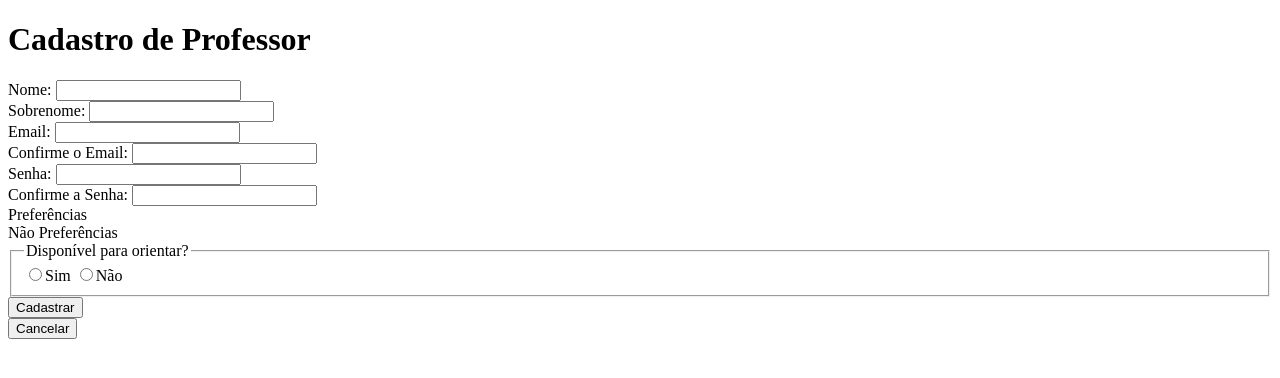
After one commit to Aerther/Estagirando, a PHP site: page /cadastroProfessor.php in a window 1280 px wide. The commit adds this page. Shown: the top 378 px of the page. Run offline with PHP 8.4, Linux system fonts and the light colour scheme.

Commit message:
UC2 back, UC3 back, UC4 front

```diff
--- /dev/null
+++ b/cadastroProfessor.php
@@ -0,0 +1,60 @@
+<!DOCTYPE html>
+<html lang="pt-br">
+<head>
+    <meta charset="UTF-8">
+    <meta name="viewport" content="width=device-width, initial-scale=1.0">
+    <title>Cadastro Professor</title>
+</head>
+<body>
+    <h1>Cadastro de Professor</h1>
+    <div class="container">
+    <form action="" method="post">
+        <section>
+            <label for="nome">Nome:</label>
+            <input type="text" name="nome" required>
+        </section>
+        <section>
+            <label for="sobrenome">Sobrenome:</label>
+            <input type="text" name="sobrenome" required>
+        </section>
+        <section>
+            <label for="email">Email:</label>
+            <input type="email" name="email" required>
+        </section>
+        <section>
+            <label for="confEmail">Confirme o Email:</label>
+            <input type="email" name="confEmail" required>
+        </section>
+        <section>
+            <label for="senha">Senha:</label>
+            <input type="password" name="senha" required>
+        </section>
+        <section>
+            <label for="confSenha">Confirme a Senha:</label>
+            <input type="password" name="confSenha" required>
+        </section>
+        <section>
+            <label for="pref">Preferências</label>
+
+        </section>
+        <section>
+            <label for="nPref">Não Preferências</label>
+            <!--Puxar do banco quais as preferencias e não preferencias-->
+
+        </section>
+        <section>
+            <fieldset>
+                <legend>Disponível para orientar?</legend>
+                <label><input type="radio" name="disponivel" value="sim">Sim</label>
+                <label><input type="radio" name="disponivel" value="nao">Não</label>
+            </fieldset>
+        </section>
+        <section>
+            <input type="submit" name="cadastrar" value="Cadastrar">
+        </section>
+        <!-- Criar a exibição correta das mensagens conforme RF13-->
+    </form>
+        <a href="index.php"><button>Cancelar</button></a>
+    </div>
+</body>
+</html>
```
Also changed, not shown: recuperarSenha.php (+49 -10 lines), sair.php (added, +7 -0 lines).
